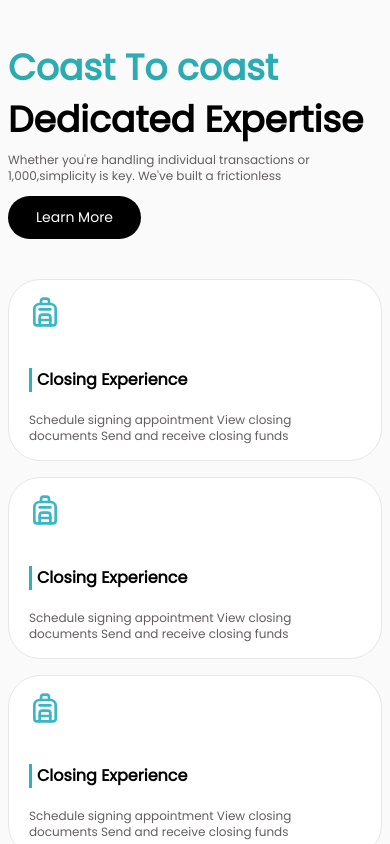
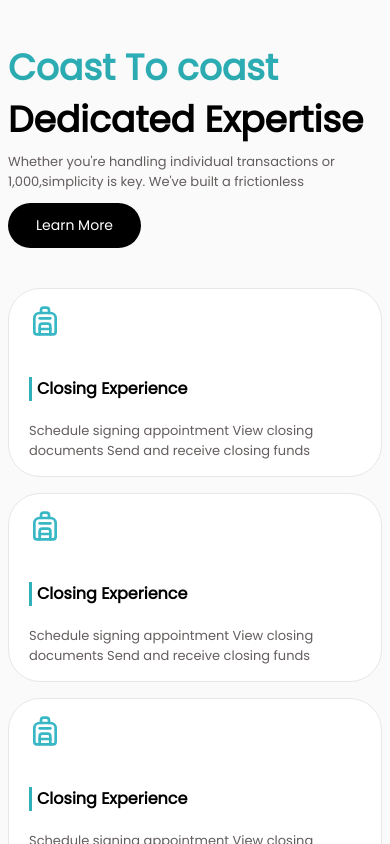
Before and after one commit to MadanDev2077/services, a Next.js app: page / in a window 390 px wide. Shown: the top 844 px of the page. Built offline with nearby package versions, Linux system fonts and the light colour scheme.

Commit message:
desc text modify

```diff
--- a/src/components/CommonLayouts/SignUpCard.js
+++ b/src/components/CommonLayouts/SignUpCard.js
@@ -17,12 +17,12 @@ const SignUpCard = () => {
           <div className=" border border-[#ffffff80] rounded-4xl px-2 relative py-4 md:py-5 bg-[#ffffff2b]">
             <input
               type="text"
-              className=" outline-0 placeholder:text-[#ffffff80] text-white px-2 text-[15px] "
+              className=" outline-0 placeholder:text-[#ffffff80] text-white px-2 text-[15px] w-full "
               placeholder="Enter Your Email"
             />
-            <div className=" absolute top-1/2 right-2 -translate-y-1/2 h-[85%]">
+            <div className=" absolute top-1/2 right-2 -translate-y-1/2 h-[85%]  ">
               <RoundedButton
-                classes="!bg-[#d1fe67] !text-black font-semibold h-full flex items-center justicy-center"
+                classes="!bg-[#d1fe67] !text-black hover:!text-white !px-7 font-semibold h-full button-hover-black flex items-center justicy-center"
                 text={"Get Started"}
               />
             </div>
--- a/src/styles/globals.css
+++ b/src/styles/globals.css
@@ -55,7 +55,7 @@ body {
     @apply font-semibold text-white text-lg md:text-2xl lg:text-3xl;
 }
 .desc {
-    @apply text-xs sm:text-sm text-[#645d5d] font-normal;
+    @apply text-[13px] sm:text-sm text-[#645d5d] font-normal;
 }
 .button{
     @apply bg-black relative z-10  overflow-hidden rounded-3xl text-[14px] px-7 py-3 text-white cursor-pointer;
@@ -104,3 +104,6 @@ body {
 .button:hover::before {
   box-shadow: inset 0 0 0 10em #2890F1;
 }
+.button.button-hover-black:hover::before {
+  box-shadow: inset 0 0 0 10em black !important;
+}
```
